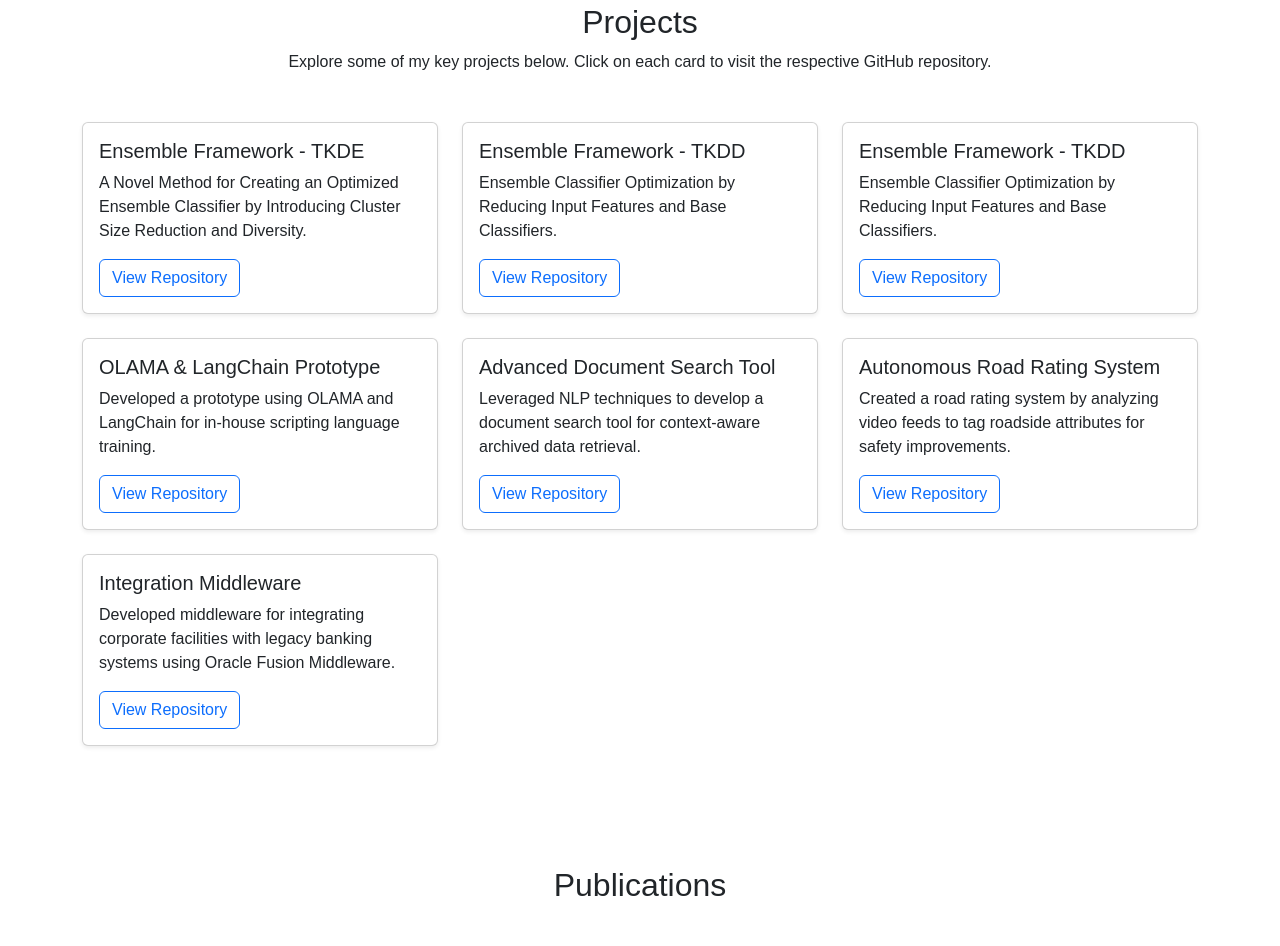
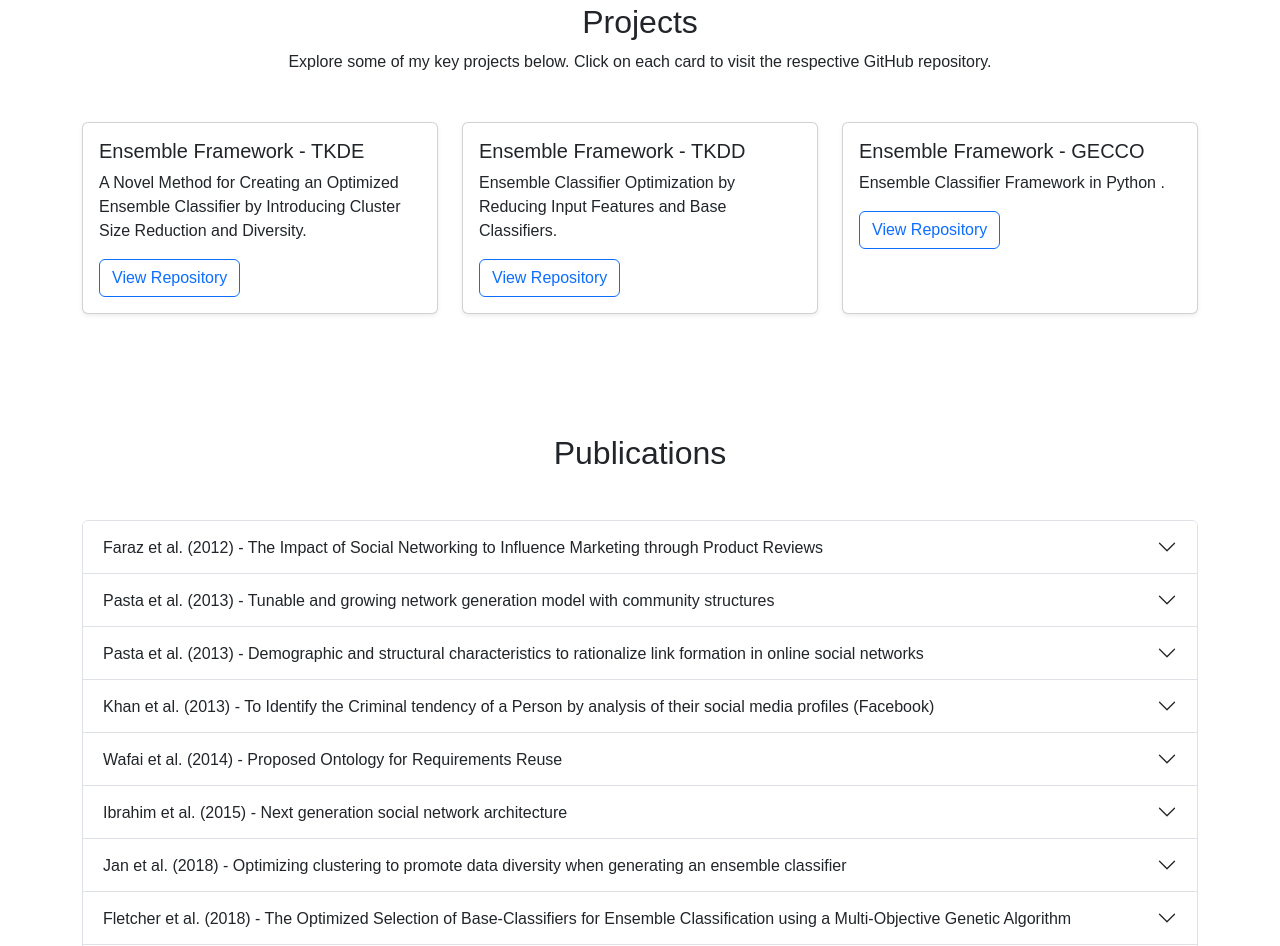
Before and after one commit to zohaibjan/zohaibjan.github.io, a plain HTML site: page index.html in a window 1280 px wide. Shown: the part 2551-3497 px from the top of the page. Drawn offline with nearby package versions, Linux system fonts and the light colour scheme.

Commit message:
Update index.html

```diff
--- a/index.html
+++ b/index.html
@@ -224,13 +224,13 @@
       <div class="col-md-4">
         <div class="card h-100 shadow-sm">
           <div class="card-body">
-            <h5 class="card-title">Ensemble Framework - TKDD</h5>
-            <p class="card-text">Ensemble Classifier Optimization by Reducing Input Features and Base Classifiers.</p>
-            <a href="https://github.com/zohaibjan/ensemble_works_TKDD" class="btn btn-outline-primary" target="_blank">View Repository</a>
+            <h5 class="card-title">Ensemble Framework - GECCO</h5>
+            <p class="card-text">Ensemble Classifier Framework in Python .</p>
+            <a href="https://github.com/zohaibjan/Ensemble_PSO_Python_V1" class="btn btn-outline-primary" target="_blank">View Repository</a>
           </div>
         </div>
       </div>
-      <!-- Project 4 -->
+      <!--
       <div class="col-md-4">
         <div class="card h-100 shadow-sm">
           <div class="card-body">
@@ -240,7 +240,7 @@
           </div>
         </div>
       </div>
-      <!-- Project 5 -->
+
       <div class="col-md-4">
         <div class="card h-100 shadow-sm">
           <div class="card-body">
@@ -250,7 +250,7 @@
           </div>
         </div>
       </div>
-      <!-- Project 6 -->
+
       <div class="col-md-4">
         <div class="card h-100 shadow-sm">
           <div class="card-body">
@@ -260,7 +260,7 @@
           </div>
         </div>
       </div>
-      <!-- Project 7 -->
+
       <div class="col-md-4">
         <div class="card h-100 shadow-sm">
           <div class="card-body">
@@ -271,6 +271,7 @@
         </div>
       </div>
     </div>
+    Project 4 -->
   </section>
 
   <!-- Publications Section -->
```
